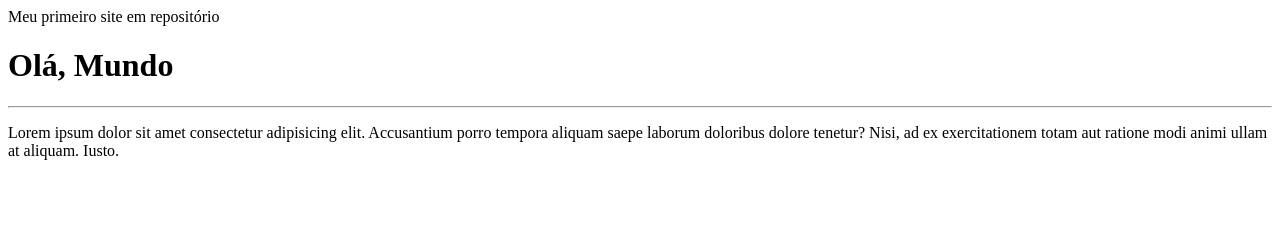
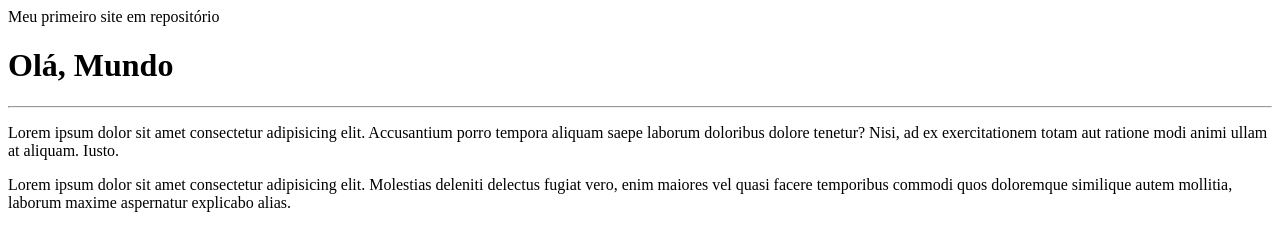
Before and after one commit to ellensilva-dev/CURSO-EM-VIDEO, a plain HTML site: page site-exemplo/index.html in a window 1280 px wide. Drawn offline with Linux system fonts and the light colour scheme.

Commit message:
Adicionei um parágrafo.

```diff
--- a/site-exemplo/index.html
+++ b/site-exemplo/index.html
@@ -9,5 +9,6 @@
     <h1>Olá, Mundo</h1>
     <hr>
     <p>Lorem ipsum dolor sit amet consectetur adipisicing elit. Accusantium porro tempora aliquam saepe laborum doloribus dolore tenetur? Nisi, ad ex exercitationem totam aut ratione modi animi ullam at aliquam. Iusto.</p>
+    <p>Lorem ipsum dolor sit amet consectetur adipisicing elit. Molestias deleniti delectus fugiat vero, enim maiores vel quasi facere temporibus commodi quos doloremque similique autem mollitia, laborum maxime aspernatur explicabo alias.</p>
 </body>
 </html>
```
